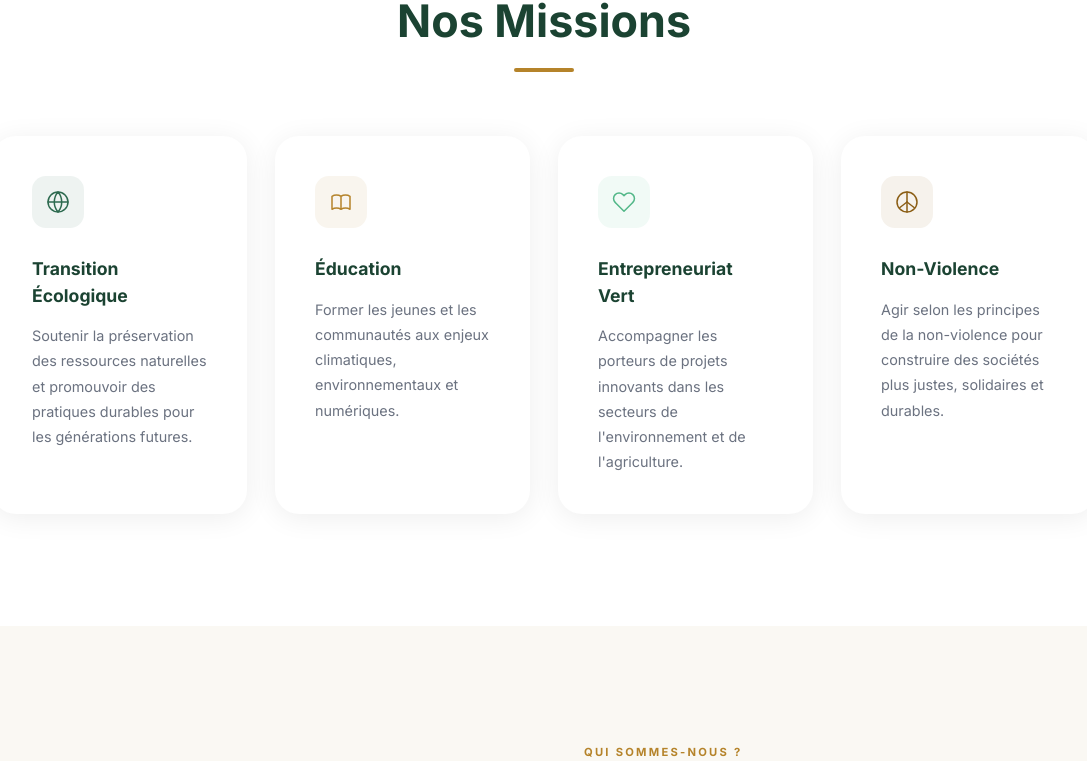
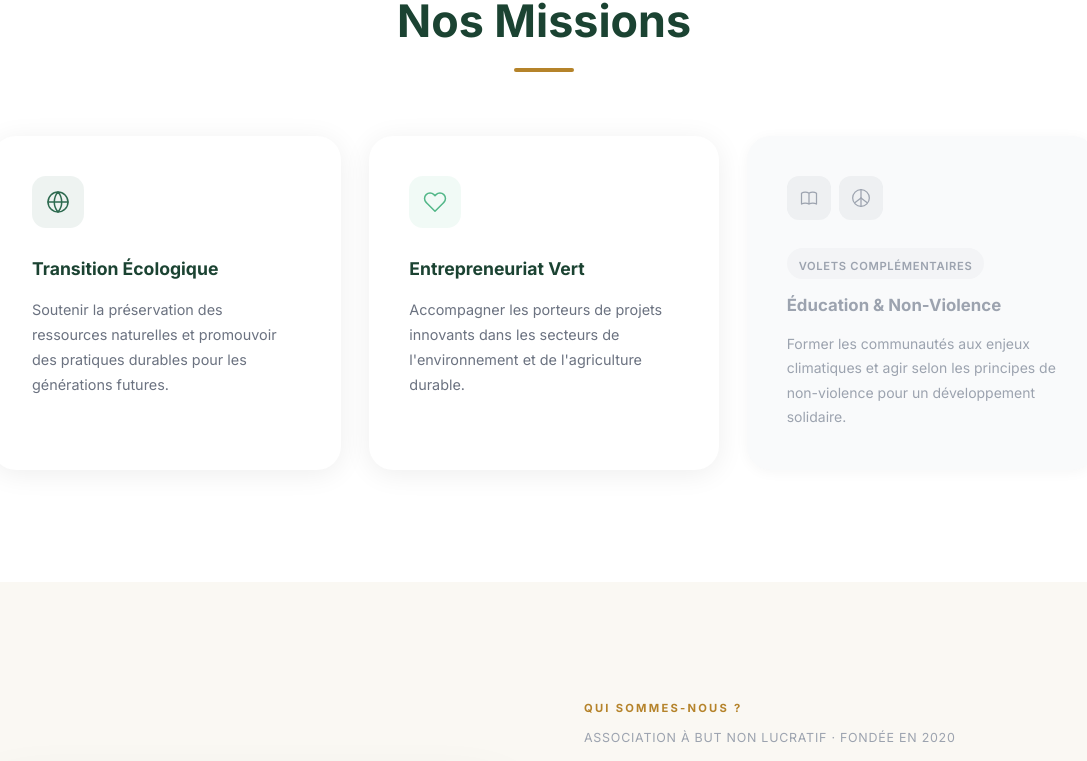
Before and after one commit to VOGLOSSOU/TeerraAfrica, a Next.js app: page / in a window 1280 px wide. Shown: the part 1568-2329 px from the top of the page, without its empty margins (96-1183 px from the left). Built offline with nearby package versions, Linux system fonts and the light colour scheme; a web font is replaced by a local one.

Commit message:
Photo remplacée et titre reformulé.

```diff
--- a/app/page.tsx
+++ b/app/page.tsx
@@ -180,35 +180,41 @@ export default function HomePage() {
             <div className="divider divider-center"></div>
           </div>
 
-          <div style={{ display: 'grid', gridTemplateColumns: 'repeat(auto-fit, minmax(240px, 1fr))', gap: '1.75rem' }}>
-            {[
-              { icon: <IconGlobe size={24} color="#2d6a4f" />, title: 'Transition Écologique', desc: 'Soutenir la préservation des ressources naturelles et promouvoir des pratiques durables pour les générations futures.', accent: '#2d6a4f', accentLight: 'rgba(45,106,79,0.08)' },
-              { icon: <IconBook size={24} color="#b5832a" />, title: 'Éducation', desc: 'Former les jeunes et les communautés aux enjeux climatiques, environnementaux et numériques.', accent: '#b5832a', accentLight: 'rgba(181,131,42,0.08)' },
-              { icon: <IconLeaf size={24} color="#52b788" />, title: 'Entrepreneuriat Vert', desc: "Accompagner les porteurs de projets innovants dans les secteurs de l'environnement et de l'agriculture.", accent: '#52b788', accentLight: 'rgba(82,183,136,0.08)' },
-              { icon: <IconPeace size={24} color="#8b5e15" />, title: 'Non-Violence', desc: 'Agir selon les principes de la non-violence pour construire des sociétés plus justes, solidaires et durables.', accent: '#8b5e15', accentLight: 'rgba(139,94,21,0.08)' },
-            ].map((m, i) => (
-              <div
-                key={i}
-                className="card"
-                style={{
-                  background: '#ffffff',
-                  borderRadius: '24px',
-                  padding: '2.5rem',
-                  boxShadow: '0 4px 28px rgba(0,0,0,0.07)',
-                }}
-              >
-                <div style={{
-                  width: 52, height: 52, borderRadius: '14px',
-                  background: m.accentLight,
-                  display: 'flex', alignItems: 'center',
-                  justifyContent: 'center', marginBottom: '1.75rem',
-                }}>
-                  {m.icon}
+          <div style={{ display: 'grid', gridTemplateColumns: 'repeat(3, 1fr)', gap: '1.75rem' }}>
+            {/* Carte 1 — principale */}
+            <div className="card" style={{ background: '#ffffff', borderRadius: '24px', padding: '2.5rem', boxShadow: '0 4px 28px rgba(0,0,0,0.07)' }}>
+              <div style={{ width: 52, height: 52, borderRadius: '14px', background: 'rgba(45,106,79,0.08)', display: 'flex', alignItems: 'center', justifyContent: 'center', marginBottom: '1.75rem' }}>
+                <IconGlobe size={24} color="#2d6a4f" />
+              </div>
+              <h3 style={{ fontSize: '1.1rem', fontWeight: 700, color: '#1b4332', marginBottom: '0.875rem' }}>Transition Écologique</h3>
+              <p style={{ color: '#6b7280', fontSize: '0.9rem', lineHeight: 1.75 }}>Soutenir la préservation des ressources naturelles et promouvoir des pratiques durables pour les générations futures.</p>
+            </div>
+
+            {/* Carte 2 — principale */}
+            <div className="card" style={{ background: '#ffffff', borderRadius: '24px', padding: '2.5rem', boxShadow: '0 4px 28px rgba(0,0,0,0.07)' }}>
+              <div style={{ width: 52, height: 52, borderRadius: '14px', background: 'rgba(82,183,136,0.08)', display: 'flex', alignItems: 'center', justifyContent: 'center', marginBottom: '1.75rem' }}>
+                <IconLeaf size={24} color="#52b788" />
+              </div>
+              <h3 style={{ fontSize: '1.1rem', fontWeight: 700, color: '#1b4332', marginBottom: '0.875rem' }}>Entrepreneuriat Vert</h3>
+              <p style={{ color: '#6b7280', fontSize: '0.9rem', lineHeight: 1.75 }}>Accompagner les porteurs de projets innovants dans les secteurs de l&apos;environnement et de l&apos;agriculture durable.</p>
+            </div>
+
+            {/* Carte 3 — second plan */}
+            <div className="card" style={{ background: '#f9fafb', borderRadius: '24px', padding: '2.5rem', boxShadow: '0 2px 14px rgba(0,0,0,0.04)' }}>
+              <div style={{ display: 'flex', alignItems: 'center', gap: '0.5rem', marginBottom: '1.75rem' }}>
+                <div style={{ width: 44, height: 44, borderRadius: '12px', background: 'rgba(156,163,175,0.12)', display: 'flex', alignItems: 'center', justifyContent: 'center' }}>
+                  <IconBook size={20} color="#9ca3af" />
                 </div>
-                <h3 style={{ fontSize: '1.1rem', fontWeight: 700, color: '#1b4332', marginBottom: '0.875rem' }}>{m.title}</h3>
-                <p style={{ color: '#6b7280', fontSize: '0.9rem', lineHeight: 1.75 }}>{m.desc}</p>
+                <div style={{ width: 44, height: 44, borderRadius: '12px', background: 'rgba(156,163,175,0.12)', display: 'flex', alignItems: 'center', justifyContent: 'center' }}>
+                  <IconPeace size={20} color="#9ca3af" />
+                </div>
               </div>
-            ))}
+              <div style={{ display: 'inline-block', background: '#f3f4f6', borderRadius: '99px', padding: '0.2rem 0.75rem', marginBottom: '0.875rem' }}>
+                <span style={{ fontSize: '0.7rem', color: '#9ca3af', fontWeight: 600, letterSpacing: '0.06em', textTransform: 'uppercase' }}>Volets complémentaires</span>
+              </div>
+              <h3 style={{ fontSize: '1.05rem', fontWeight: 700, color: '#9ca3af', marginBottom: '0.875rem' }}>Éducation & Non-Violence</h3>
+              <p style={{ color: '#9ca3af', fontSize: '0.875rem', lineHeight: 1.75 }}>Former les communautés aux enjeux climatiques et agir selon les principes de non-violence pour un développement solidaire.</p>
+            </div>
           </div>
         </div>
       </section>
@@ -227,7 +233,7 @@ export default function HomePage() {
                 borderRadius: '24px', opacity: 0.12,
               }}></div>
               <div style={{ position: 'relative', height: 480, borderRadius: '24px', overflow: 'hidden', boxShadow: '0 24px 60px rgba(0,0,0,0.15)' }}>
-                <Image src="/images/arrosage.jpeg" alt="Teerra Africa en action" fill className="object-cover" />
+                <Image src="/images/teere-avec-feuilles-vertes.jpg" alt="Teerra Africa environnement" fill className="object-cover" />
               </div>
               {/* Floating card */}
               <div style={{
@@ -248,7 +254,7 @@ export default function HomePage() {
                 Association à but non lucratif · Fondée en 2020
               </p>
               <h2 className="heading-lg" style={{ marginBottom: '1.5rem' }}>
-                Un réseau solidaire<br />pour l&apos;Afrique
+                Une organisation<br />en pleine expansion
               </h2>
               <p style={{ color: '#4b5563', fontSize: '1rem', lineHeight: 1.85, marginBottom: '1.25rem' }}>
                 TEERRA AFRICA est une association à but non lucratif d&apos;intérêt général, née du souhait de professionnels
```
Also changed, not shown: public/images/teere-avec-feuilles-vertes.jpg (added), ressources/teere-avec-feuilles-vertes.jpg (added).
